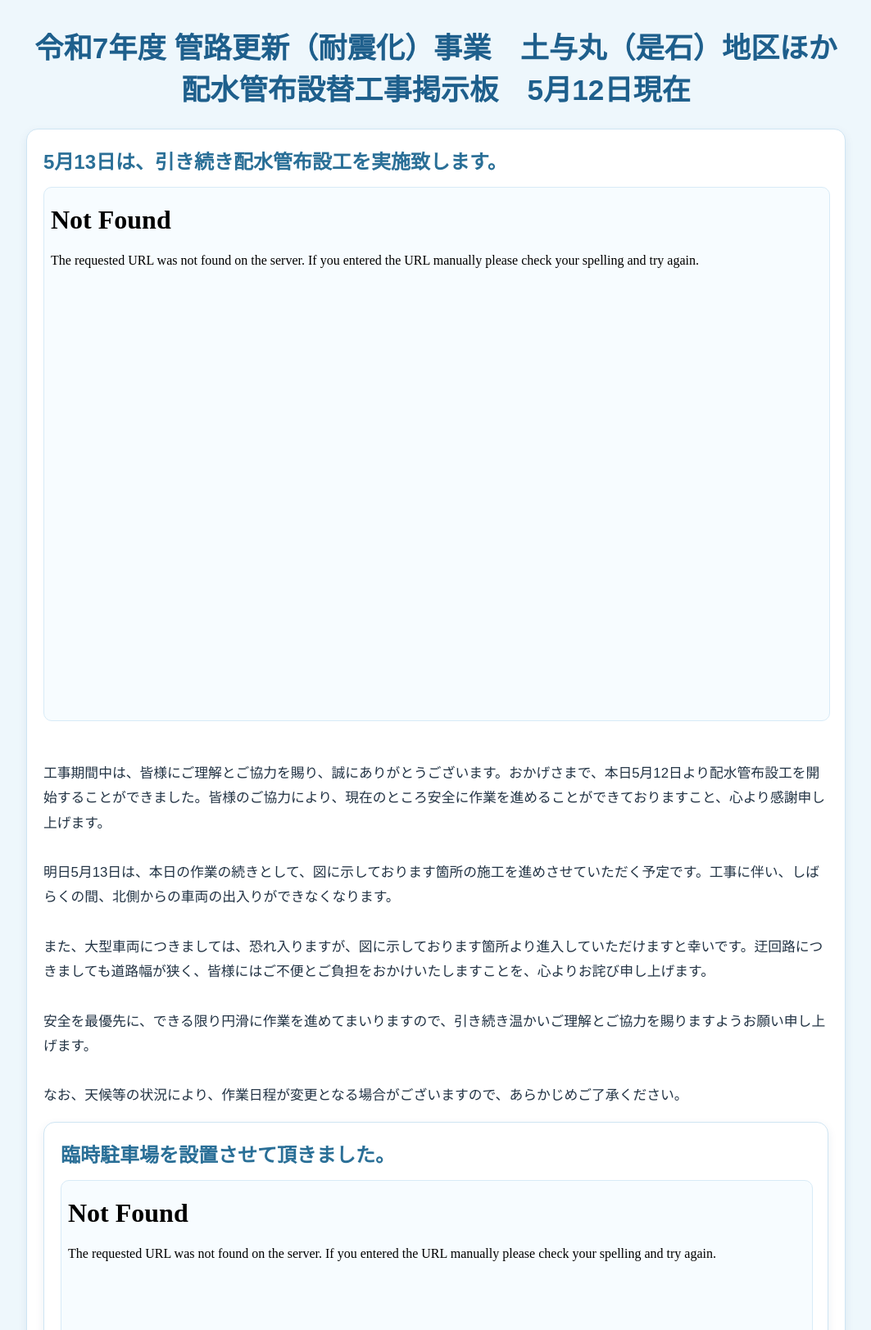
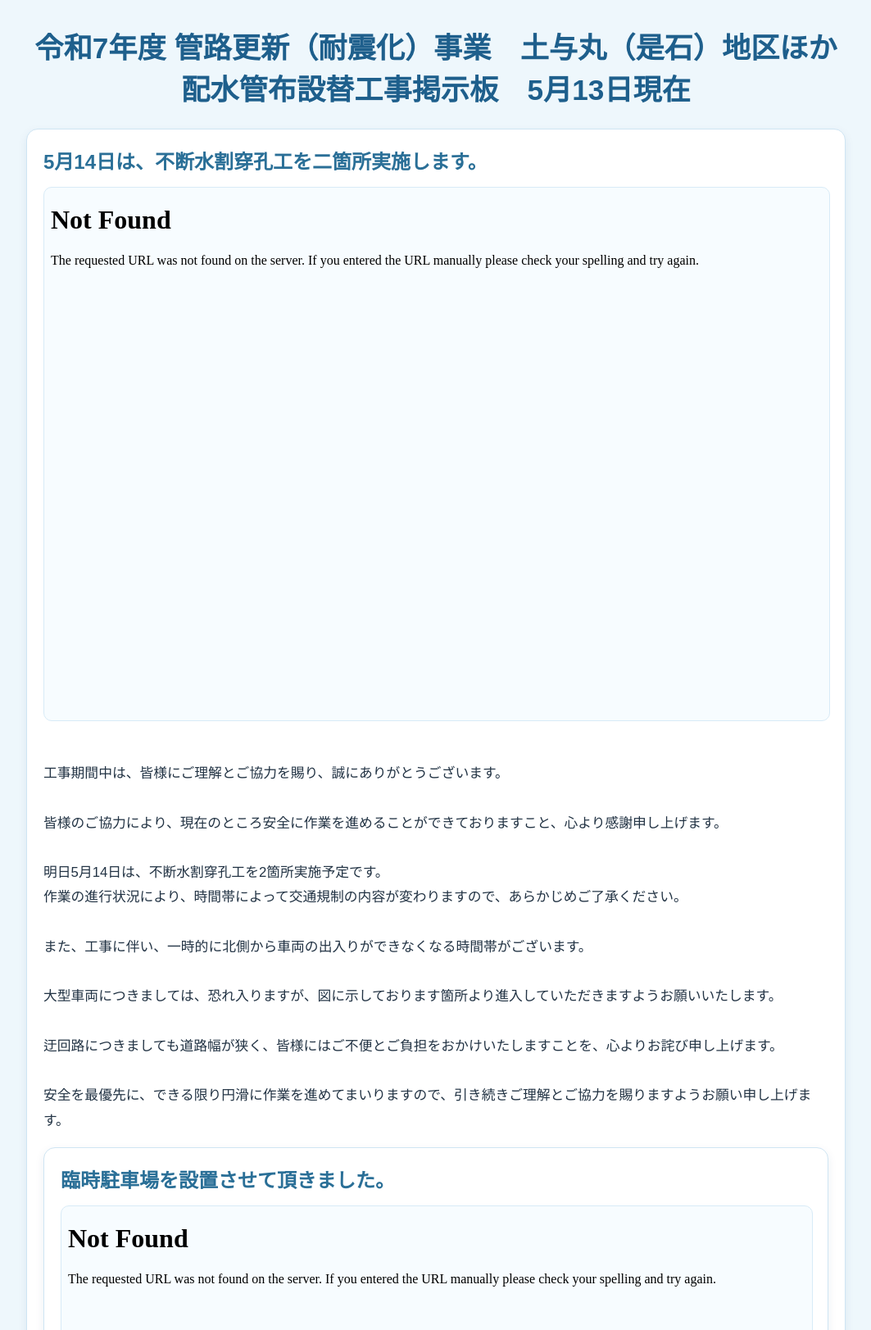
Before and after one commit to takeda03731-yu/construction_board, a Flask app: page / in a window 1280 px wide. Shown: the top 1623 px of the page at 82% size, without its empty margins (108-1171 px from the left). Run offline with Flask 3, Linux system fonts and the light colour scheme; some libraries are stand-ins or nearby versions.

Commit message:
不断水割穿孔

```diff
--- a/main.py
+++ b/main.py
@@ -75,11 +75,11 @@ with app.app_context():
 # 表示用固定データ
 # -------------------------
 SITE_INFO = {
-    "construction_name": "令和7年度 管路更新（耐震化）事業　土与丸（是石）地区ほか配水管布設替工事掲示板　5月12日現在",
+    "construction_name": "令和7年度 管路更新（耐震化）事業　土与丸（是石）地区ほか配水管布設替工事掲示板　5月13日現在",
     "image_file": "配水管布設工.pdf",  # staticフォルダ内のファイル名
     "image_file2": "工事概要.pdf",
     "image_file3": "臨時駐車場.pdf",
-    "image_description": "工事期間中は、皆様にご理解とご協力を賜り、誠にありがとうございます。おかげさまで、本日5月12日より配水管布設工を開始することができました。皆様のご協力により、現在のところ安全に作業を進めることができておりますこと、心より感謝申し上げます。\n\n明日5月13日は、本日の作業の続きとして、図に示しております箇所の施工を進めさせていただく予定です。工事に伴い、しばらくの間、北側からの車両の出入りができなくなります。\n\nまた、大型車両につきましては、恐れ入りますが、図に示しております箇所より進入していただけますと幸いです。迂回路につきましても道路幅が狭く、皆様にはご不便とご負担をおかけいたしますことを、心よりお詫び申し上げます。\n\n安全を最優先に、できる限り円滑に作業を進めてまいりますので、引き続き温かいご理解とご協力を賜りますようお願い申し上げます。\n\nなお、天候等の状況により、作業日程が変更となる場合がございますので、あらかじめご了承ください。",
+    "image_description": "工事期間中は、皆様にご理解とご協力を賜り、誠にありがとうございます。\n\n皆様のご協力により、現在のところ安全に作業を進めることができておりますこと、心より感謝申し上げます。\n\n明日5月14日は、不断水割穿孔工を2箇所実施予定です。\n作業の進行状況により、時間帯によって交通規制の内容が変わりますので、あらかじめご了承ください。\n\nまた、工事に伴い、一時的に北側から車両の出入りができなくなる時間帯がございます。\n\n大型車両につきましては、恐れ入りますが、図に示しております箇所より進入していただきますようお願いいたします。\n\n迂回路につきましても道路幅が狭く、皆様にはご不便とご負担をおかけいたしますことを、心よりお詫び申し上げます。\n\n安全を最優先に、できる限り円滑に作業を進めてまいりますので、引き続きご理解とご協力を賜りますようお願い申し上げます。",
     "image_description2": "工事は舗装版切断工から始まり、本舗装復旧工で終了となります。給水分岐替工では、個別に断水が発生します。断水の際は事前にお知らせしますので、ご理解とご協力をお願い致します。",
     "image_description3": "このたび、近隣の住民様のご厚意により、臨時駐車場を設置させていただくこととなりました。\n\n配水管の布設作業は、1日あたり約15m～30m程度の掘削を行うため、施工箇所によりましては、一時的にお車の出し入れが難しくなる場合がございます。\n\nその際には大変恐れ入りますが、臨時駐車場へのお車のご移動にご協力をお願いさせていただくことがございます。\n\nなお、臨時駐車場内における盗難や事故等につきましては、誠に申し訳ございませんが、責任を負いかねますので、貴重品の管理や施錠等にご留意いただきますようお願い申し上げます。\n\nできる限りご不便をおかけしないよう努めてまいりますので、安心・安全な工事のため、何卒ご理解とご協力のほどお願い申し上げます。",
     "holiday_notice": "本工事は、建設業界における働き方改革や安全確保の観点から、基本的に土日を休工日としております。\n\n近年、建設業界では、作業員の健康管理や安全性の向上、将来の担い手確保を目的として、適切な休日を確保しながら工事を進める取り組みが進められております。\n\nそのため、本工事につきましても、原則として土日を休工日としており、特別な事情がない限り、土曜日・日曜日の作業は行わない予定としております。\n\n皆様にはご迷惑をおかけいたしますが、安全かつ円滑な工事のため、何卒ご理解とご協力を賜りますようお願い申し上げます。"
--- a/templates/base.html
+++ b/templates/base.html
@@ -15,7 +15,7 @@
         </header>
 
         <section class="card">
-            <h2>5月13日は、引き続き配水管布設工を実施致します。</h2>
+            <h2>5月14日は、不断水割穿孔工を二箇所実施します。</h2>
 
             {% set ext = site.image_file.split('.')[-1].lower() %}
 
```
Also changed, not shown: 1 other file.
